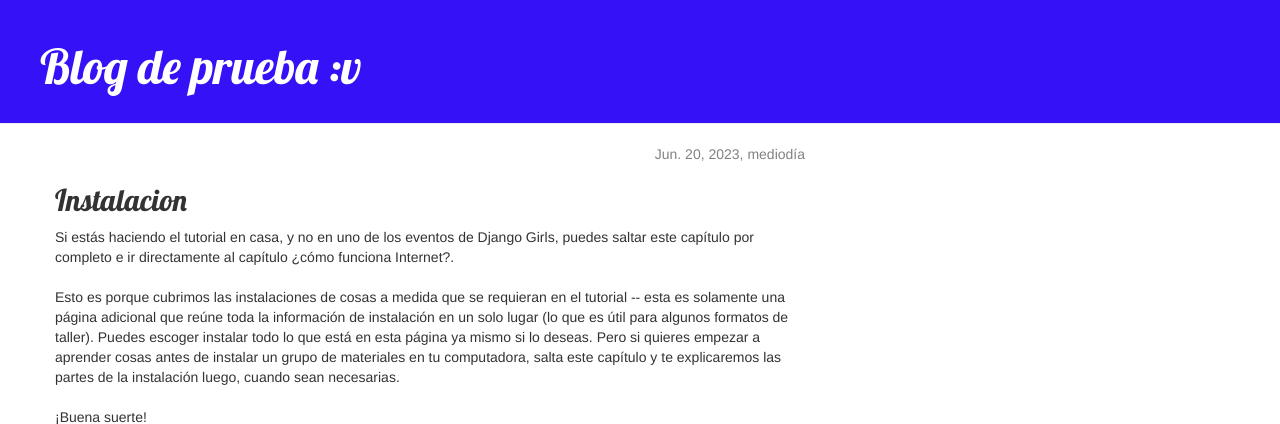
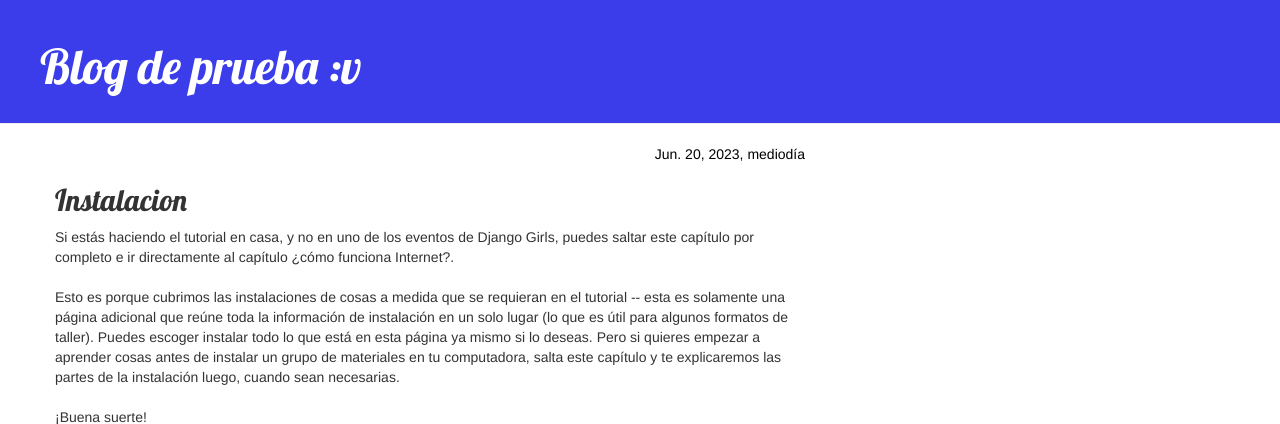
Before and after one commit to LuisYana04/Lab05, a Django app: page /post/1/ in a window 1280 px wide. Shown: the top 424 px of the page. Run offline with Django 3.2, Linux system fonts and the light colour scheme; data comes from the database, SQL or seed files in the repository; some libraries are stand-ins or nearby versions.

Commit message:
Vista y plantilla y CSS final

```diff
--- a/blog/static/css/blog.css
+++ b/blog/static/css/blog.css
@@ -1,5 +1,5 @@
 .page-header {
-    background-color: #3411f7;
+    background-color: #3a3de9;
     margin-top: 0;
     padding: 20px 20px 20px 40px;
 }
@@ -19,7 +19,7 @@ h1, h2, h3, h4 {
 }
 
 .date {
-    color: #828282;
+    color: #000000;
     text-align: right;
 }
 
```
